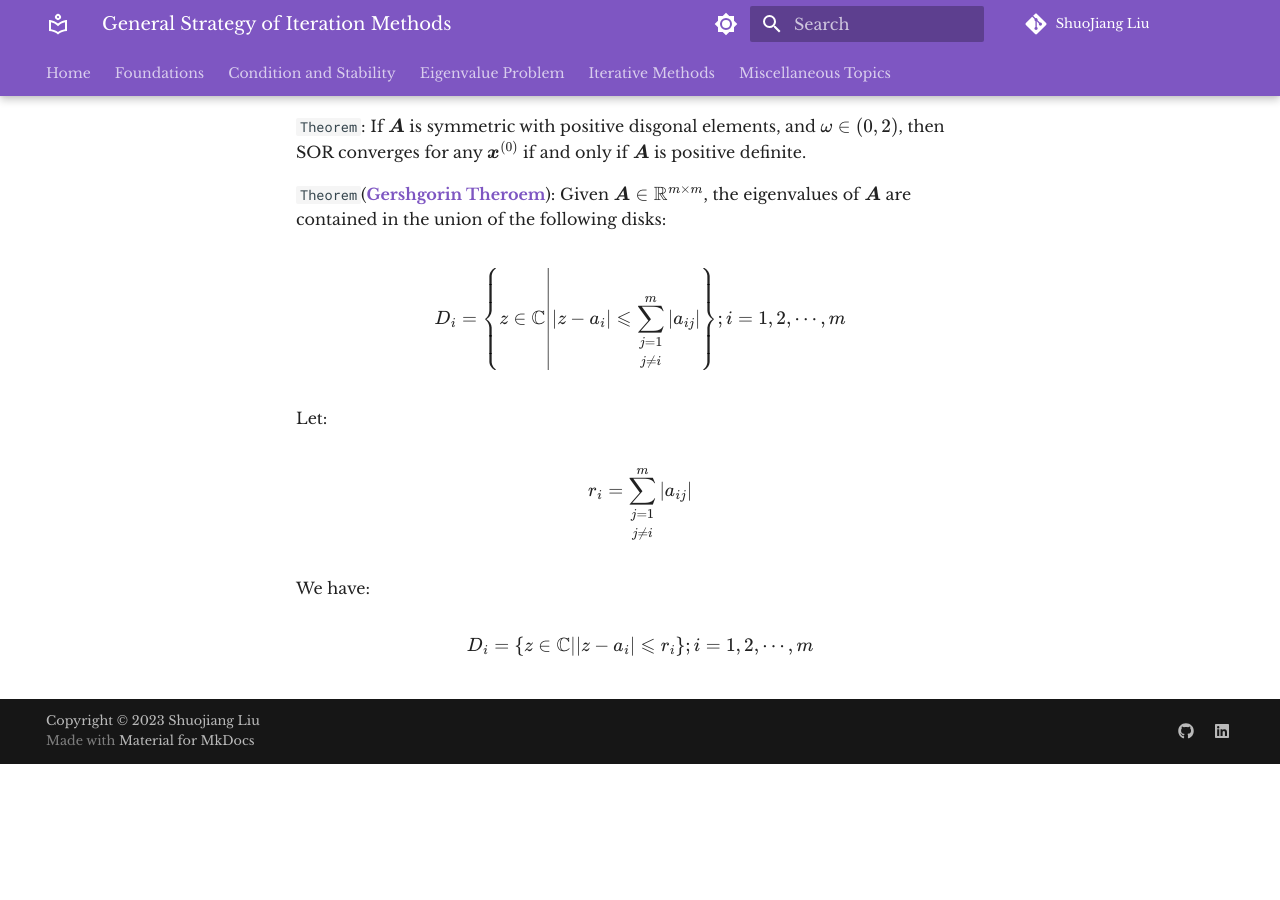
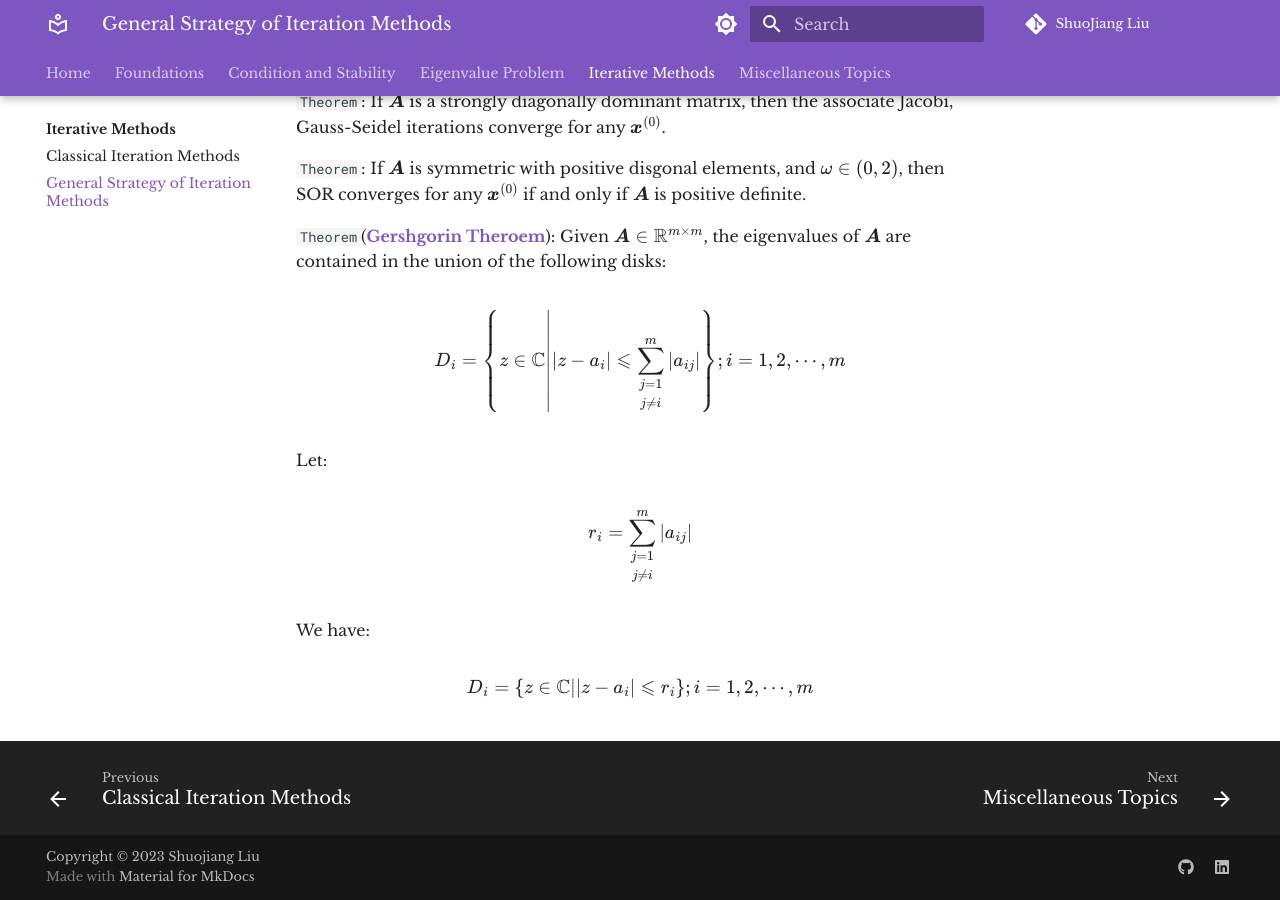
Before and after one commit to LiuShuoJiang/Numerical-Linear-Algebra, an MkDocs documentation site: the page built from docs/Iterative Methods/Introduction_to_Iteration.md, in a window 1280 px wide and 900 px high, scrolled down 2148 px. Built offline with MkDocs 1.6.1 and Material for MkDocs 9.7.7, drawn with Linux system fonts in a browser that asks for light colours; comment, search, counter and statistics services are not loaded; before the commit the page ends 2912 px from its top, so only the background shows below that; some of the changed text lies outside the part shown.

Commit message:
Update index

```diff
--- a/mkdocs.yml
+++ b/mkdocs.yml
@@ -80,6 +80,7 @@
   - Iterative Methods:
     - Iterative Methods/README.md
     - Classical Iteration Methods: Iterative Methods/Classical_Iteration.md
+    - General Strategy of Iteration Methods: Iterative Methods/Introduction_to_Iteration.md
   - Miscellaneous Topics:
     - Miscellaneous/README.md
     - Least Square Problems: Miscellaneous/Least_Square.md
```
